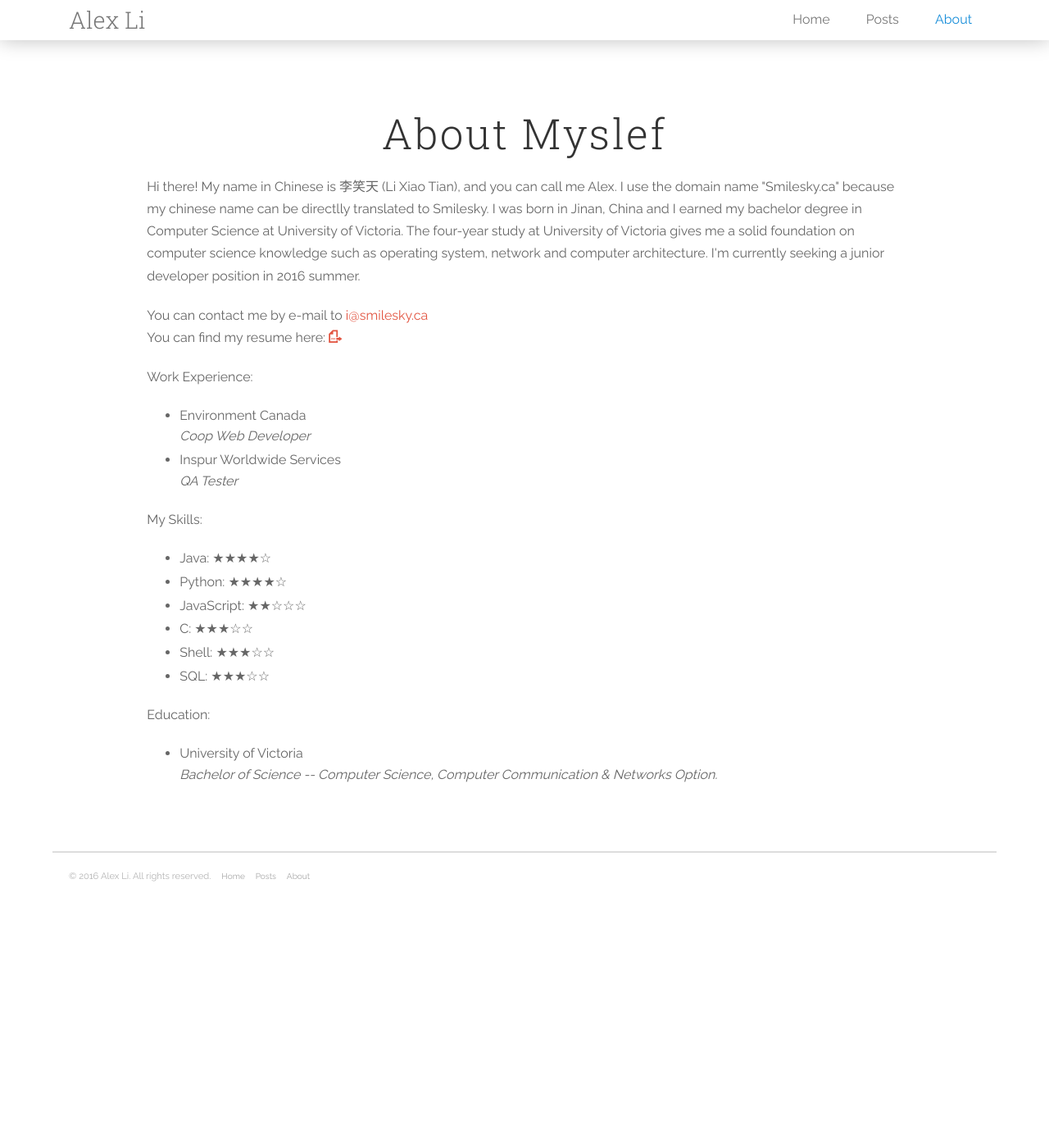
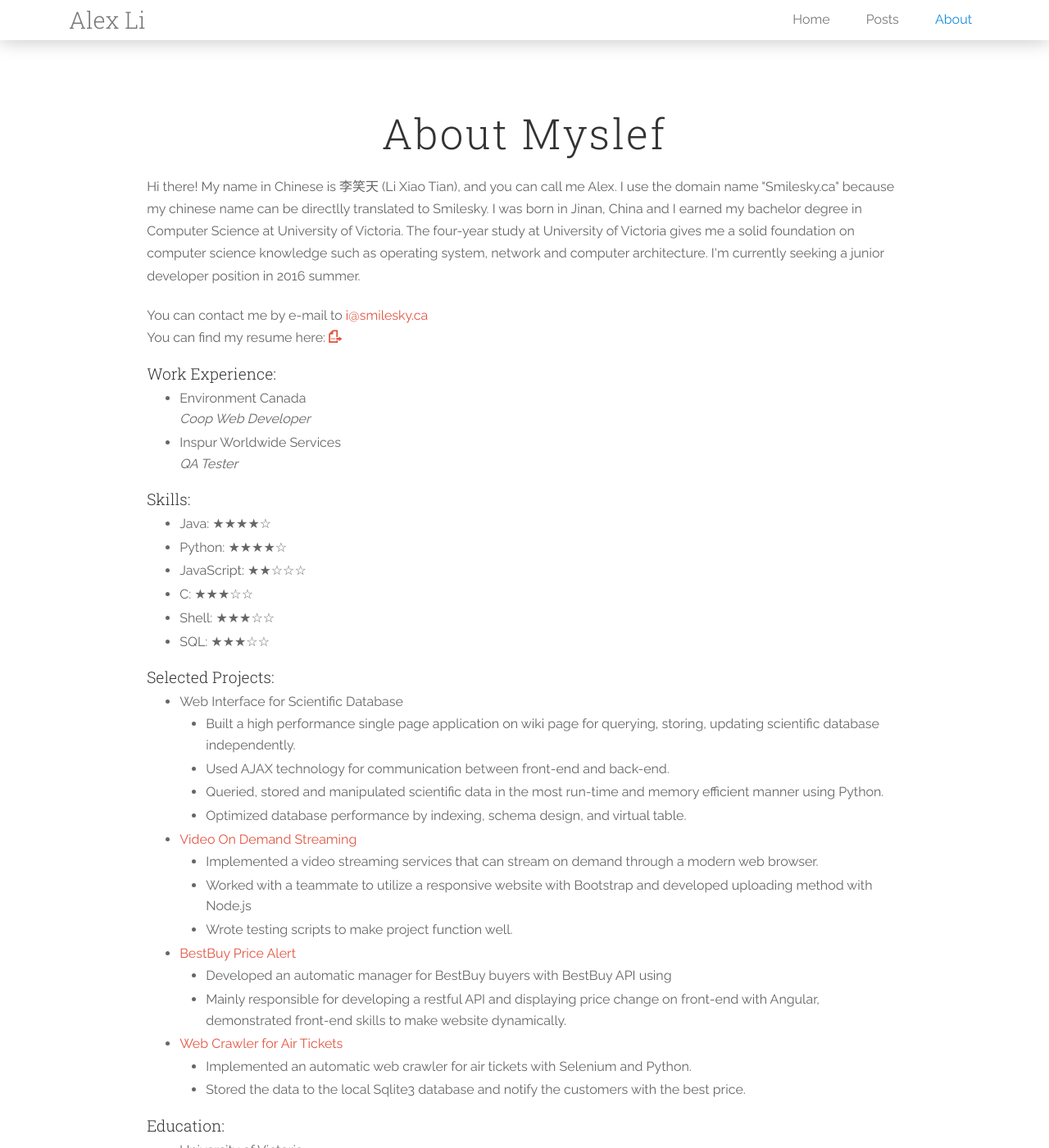
Before and after one commit to AlexLi88/AlexLi88.github.io, a Jekyll site: the page built from about.html, in a window 1280 px wide and 1400 px high. Shown: the whole window at 82% size. Built offline with Jekyll 4.4.1, drawn with Linux system fonts in a browser that asks for light colours; nearby versions of some CDN libraries.

Commit message:
edit projects

```diff
--- a/about.html
+++ b/about.html
@@ -13,7 +13,7 @@ Hi there! My name in Chinese is 李笑天 (Li Xiao Tian), and you can call me Al
 You can find my resume here:  <a href="../../assets/XIAOTIAN_LI_Resume.pdf"><i class="icon icon-page-export-pdf"></i></a></p>
 
 
-<p><b>Work Experience:</b></p>
+<h4><b>Work Experience:</b></h4>
 <ul>
 	<li>Environment Canada
 	<br><em>Coop Web Developer</em>
@@ -23,7 +23,7 @@ You can find my resume here:  <a href="../../assets/XIAOTIAN_LI_Resume.pdf"><i c
 	</li>
 </ul>
 
-<p>My Skills: </p>
+<h4><b>Skills:</b></h4>
 <ul>
 
 		<li>
@@ -47,7 +47,46 @@ You can find my resume here:  <a href="../../assets/XIAOTIAN_LI_Resume.pdf"><i c
 
 </ul>
 
-<p><b>Education:</b></p>
+<h4><b>Selected Projects:</b></h4>
+<ul>
+	<li><b>Web Interface for Scientific Database</b>
+		<ul>
+			<li>Built a high performance single page application on wiki page for querying, storing, updating scientific database independently.</li>
+			<li>Used AJAX technology for communication between front-end and back-end.</li>
+			<li>Queried, stored and manipulated scientific data in the most run-time and memory efficient manner using Python. </li>
+			<li>Optimized database performance by indexing, schema design, and virtual table. </li>
+		</ul>
+	</li>
+
+	<li><a href="https://github.com/AlexLi88/videoStreamJS"><b>Video On Demand Streaming</b></a>
+		<ul>
+			<li>Implemented a video streaming services that can stream on demand through a modern web browser.</li>
+			<li>Worked with a teammate to utilize a responsive website with Bootstrap and developed uploading method with Node.js</li>
+			<li>Wrote testing scripts to make project function well. </li>
+		</ul>
+	</li>
+
+	<li><a href="https://github.com/CakeBrewery/BestBuyAlert"><b>BestBuy Price Alert</b></a>
+		<ul>
+			<li>Developed an automatic manager for BestBuy buyers with BestBuy API using </li>
+			<li>Mainly responsible for developing a restful API and displaying price change on front-end with Angular, demonstrated front-end skills to make website dynamically. </li>
+		</ul>
+	</li>
+
+	<li><a href="https://github.com/AlexLi88/alitripWebCrawler"><b>Web Crawler for Air Tickets</b></a>
+		<ul>
+			<li>Implemented an automatic web crawler for air tickets with Selenium and Python.</li>
+			<li>Stored the data to the local Sqlite3 database and notify the customers with the best price.</li>
+		</ul>
+	</li>
+
+
+</ul>
+
+
+
+
+<h4><b>Education:</b></h4>
 <ul>
 	<li>University of Victoria<br><em>Bachelor of Science -- Computer Science, Computer Communication & Networks Option.</em></li>
 </ul>
```
